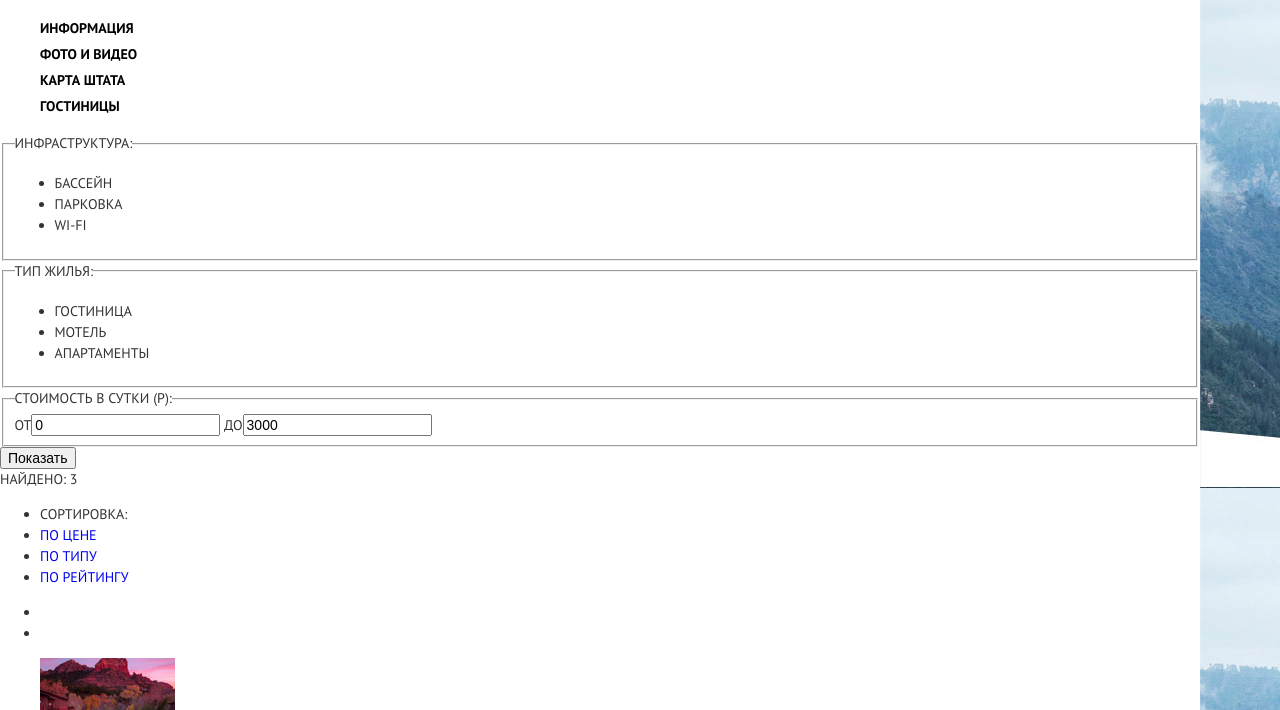
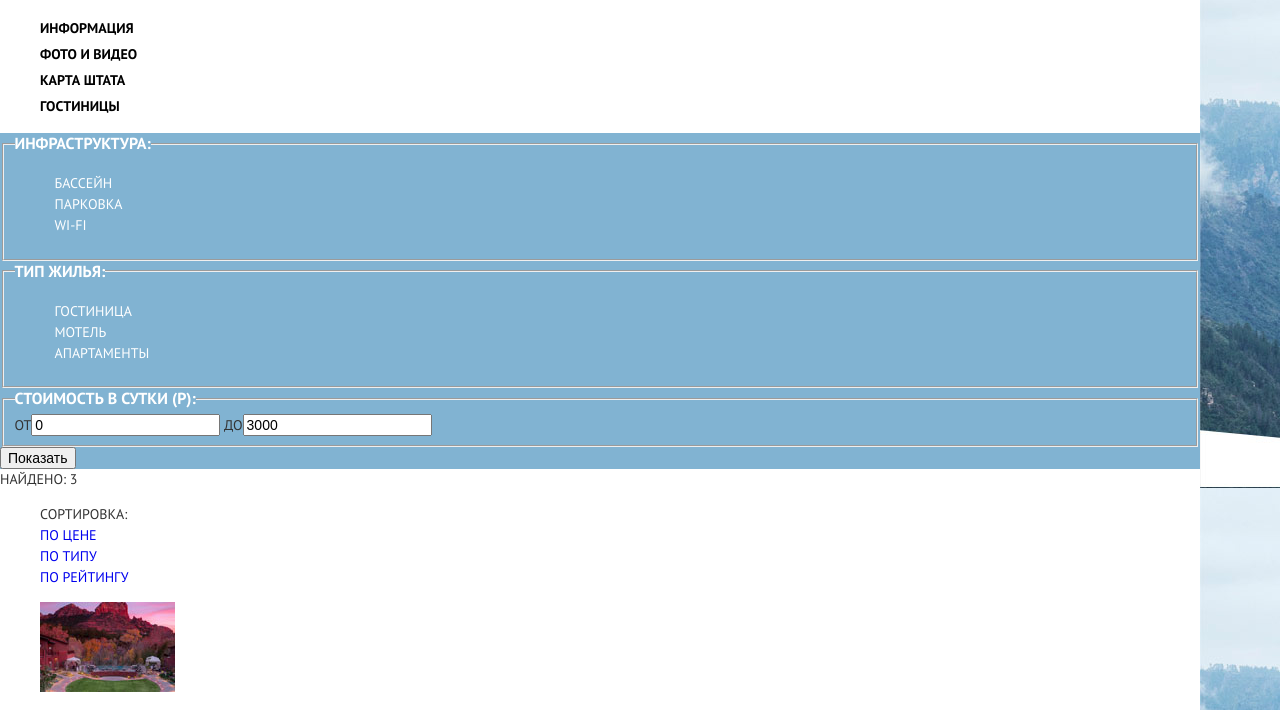
Before and after one commit to SashaSuvorov/515957-sedona, a plain HTML site: page hotels.html in a window 1280 px wide. Shown: the part 77-787 px from the top of the page. Drawn offline with Linux system fonts and the light colour scheme; files whose address does not match are found by name.

Commit message:
Внем небольшие пометки

```diff
--- a/css/style.css
+++ b/css/style.css
@@ -1,3 +1,7 @@
+/* ----------------------------------------- */
+/* Общие элементы стилизации для всего сайта */
+/* ----------------------------------------- */
+
 body {
   font-family: "PT Sans", "Arial", sans-serif;
   font-size: 14px;
@@ -30,9 +34,17 @@ a {
 .navigation,
 .social,
 .features-list,
-.features-sublist {
+.features-sublist,
+.filter-option,
+.sorting-navigation,
+.sorting-up-down,
+.catalog-list {
   list-style: none;
 }
+
+/* ---------------------------------- */
+/* Стилизация для страницы index.html */
+/* ---------------------------------- */
 
 .main-navigation {
   color: rgb(0, 0, 0);
@@ -217,3 +229,21 @@ a {
 .academy-icon:active {
   fill: #bdbbbc;
  }
+
+ /* ----------------------------------- */
+ /* Стилизация для страницы hotels.html */
+ /* ----------------------------------- */
+
+.filter-name {
+   font-weight: bold;
+   font-size: 16px;
+   color: #ffffff;
+ }
+
+.filter {
+   background-color: #81b3d2;
+ }
+
+.filter-option {
+   color: #ffffff;
+ }
```
